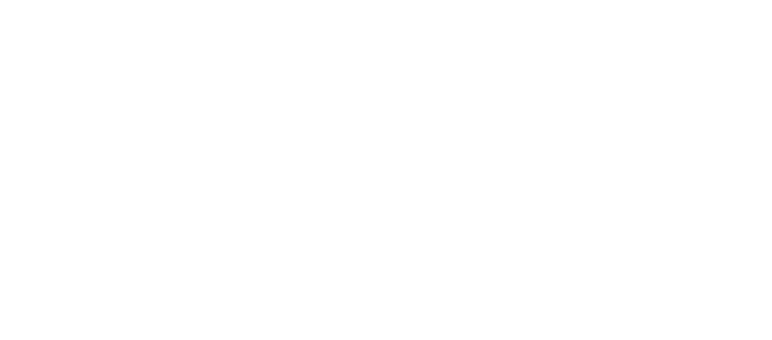
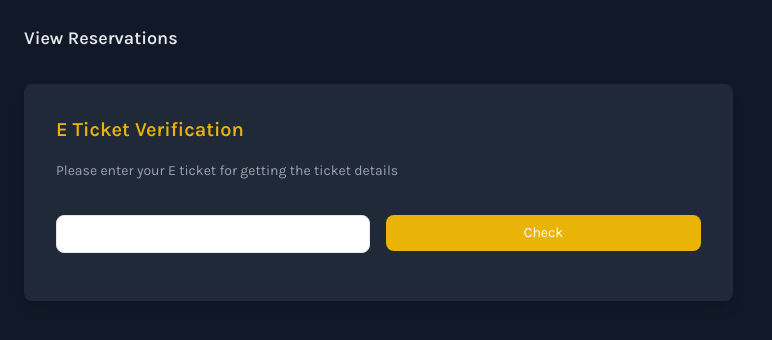
Before and after one commit to sanuga-lakdinu-kuruppu/booking-client, a React (Vite) app: page /commuter/view-reservations in a window 1280 px wide. Before the commit this address had no page. Shown: the top 340 px of the page, without its empty margins (0-772 px from the left). Built offline with nearby package versions, Linux system fonts and the light colour scheme.

Commit message:
view reservation completed

```diff
--- a/src/App.jsx
+++ b/src/App.jsx
@@ -4,6 +4,7 @@ import { ToastContainer } from "react-toastify";
 import CommuterFlow from "./components/pages/commuter/CommuterPage";
 import MakeReservation from "./components/pages/commuter/MakeReservation";
 import CommuterRegistration from "./components/pages/commuter/CommuterRegistration";
+import ViewReservation from "./components/pages/commuter/ViewReservationPage";
 
 function App() {
   return (
@@ -31,6 +32,10 @@ function App() {
           path="/commuter/make-reservations/register/:tripId"
           element={<CommuterRegistration />}
         />
+        <Route
+          path="/commuter/view-reservations"
+          element={<ViewReservation />}
+        />
       </Routes>
     </Router>
   );
--- a/src/components/pages/commuter/CommuterPage.jsx
+++ b/src/components/pages/commuter/CommuterPage.jsx
@@ -29,7 +29,7 @@ const CommuterFlow = () => {
             title="View Reservations"
             description="Check the details of your existing bookings."
             Icon={FaClipboardList}
-            onClick={() => console.log("Navigate to View Reservations page")}
+            onClick={() => navigate("/commuter/view-reservations")}
           />
           <HomeCard
             title="Cancel Reservations"
--- a/src/components/pages/commuter/CommuterRegistration.jsx
+++ b/src/components/pages/commuter/CommuterRegistration.jsx
@@ -170,6 +170,7 @@ const CommuterRegistration = () => {
         setIsLoading(false);
       }
     } else if (step === 3) {
+      setIsLoading(true);
       try {
         const response = await axios.post(
           `${BOOKING_SERVICE_BASE_URL}/booking-payments`,
@@ -179,7 +180,7 @@ const CommuterRegistration = () => {
         );
         const { redirectUrl } = response.data;
         if (redirectUrl) {
-          window.location.href = redirectUrl;
+          window.open(redirectUrl, "_blank");
         } else {
           toast.error("Redirect URL is not available.");
         }
--- /dev/null
+++ b/src/components/pages/commuter/ViewReservationPage.jsx
@@ -0,0 +1,223 @@
+import { useState } from "react";
+import Header from "../../widgets/header";
+import { ToastContainer, toast } from "react-toastify";
+import axios from "axios";
+
+const BOOKING_SERVICE_BASE_URL = "https://api.busriya.com/booking-service/v1.7";
+
+const ViewReservation = () => {
+  const [booking, setBooking] = useState(null);
+  const [isLoading, setIsLoading] = useState(false);
+  const [eTicket, setETicket] = useState("");
+  const [verification, setVerification] = useState(false);
+  const [verificationId, setVerificationId] = useState(null);
+  const [otp, setOtp] = useState("");
+
+  const handleSubmit = async (e) => {
+    e.preventDefault();
+    if (eTicket.trim() === "") {
+      toast.error(`Please enter your E Tikcet`);
+      return false;
+    }
+    if (!verification && !verificationId) {
+      setIsLoading(true);
+      try {
+        const url = `${BOOKING_SERVICE_BASE_URL}/bookings/eTicket/${eTicket}`;
+        const response = await axios.get(`${url}`);
+        const { verificationId } = response.data;
+        if (verificationId) {
+          setVerificationId(verificationId);
+        } else {
+          setVerificationId(0);
+          setVerification(true);
+          setBooking(response.data);
+        }
+      } catch (error) {
+        const errorMessage =
+          error.response?.data?.error || "An unexpected error occurred.";
+        toast.error(errorMessage);
+      } finally {
+        setIsLoading(false);
+      }
+    } else if (verificationId) {
+      if (otp.length < 4) {
+        toast.error("Please enter a valid OTP.");
+        return;
+      }
+      setIsLoading(true);
+      try {
+        await axios.patch(
+          `${BOOKING_SERVICE_BASE_URL}/otp-verifications/${verificationId}`,
+          {
+            otp: Number(otp),
+          }
+        );
+        toast.success("Commuter verification successful");
+        try {
+          const url = `${BOOKING_SERVICE_BASE_URL}/bookings/eTicket/${eTicket}`;
+          const response = await axios.get(`${url}`);
+          const { verificationId } = response.data;
+          if (!verificationId) {
+            setBooking(response.data);
+            setVerification(true);
+          }
+        } catch (error) {
+          const errorMessage =
+            error.response?.data?.error || "An unexpected error occurred.";
+          toast.error(errorMessage);
+        } finally {
+          setIsLoading(false);
+        }
+      } catch (error) {
+        const errorMessage =
+          error.response?.data?.error || "An unexpected error occurred.";
+        toast.error(errorMessage);
+      } finally {
+        setIsLoading(false);
+      }
+    }
+  };
+
+  return (
+    <div className="min-h-screen flex flex-col bg-gray-900 text-gray-100">
+      <ToastContainer
+        position="top-right"
+        autoClose={5000}
+        hideProgressBar
+        newestOnTop
+        closeOnClick
+        rtl={false}
+        pauseOnFocusLoss
+        draggable
+        pauseOnHover
+        theme="colored"
+      />
+      <main className="container mx-auto p-6 flex-1 space-y-8">
+        <Header title="View Reservations" tag="" />{" "}
+        <div className="grid grid-cols-12 gap-6">
+          {verification ? (
+            <div className="col-span-12 md:col-span-5 bg-gray-800 rounded-lg shadow-lg p-8  transition duration-300">
+              <h3 className="text-xl font-semibold text-yellow-500 mb-4 justify-start">
+                Booking Details
+              </h3>
+              <div className="text-sm text-gray-300 space-y-2">
+                <div className="flex justify-between text-blue-500">
+                  <span className="font-semibold">Booking Id:</span>
+                  <span>{booking.bookingId}</span>
+                </div>
+                <div className="flex justify-between">
+                  <span className="font-semibold">Commuter:</span>
+                  <span>
+                    {booking.commuter.name.firstName}{" "}
+                    {booking.commuter.name.lastName}
+                  </span>
+                </div>
+                <div className="flex justify-between">
+                  <span className="font-semibold">Trip Date:</span>
+                  <span>{booking.trip.tripDate}</span>
+                </div>
+                <div className="flex justify-between">
+                  <span className="font-semibold">Route:</span>
+                  <span>{booking.trip.route.routeName}</span>
+                </div>
+                <div className="flex justify-between">
+                  <span className="font-semibold">Departure Time:</span>
+                  <span>{booking.trip.schedule.departureTime}</span>
+                </div>
+                <div className="flex justify-between">
+                  <span className="font-semibold">Arrival Time:</span>
+                  <span>{booking.trip.schedule.arrivalTime}</span>
+                </div>
+
+                <div className="flex justify-between">
+                  <span className="font-semibold">Booking Status:</span>
+                  <span>{booking.bookingStatus}</span>
+                </div>
+              </div>
+            </div>
+          ) : !verificationId ? (
+            <div className="col-span-12 md:col-span-7 bg-gray-800 shadow-lg rounded-lg p-8">
+              <form onSubmit={handleSubmit} className="text-sm">
+                {" "}
+                <h3 className="text-xl font-semibold text-yellow-500 mb-4">
+                  E Ticket Verification
+                </h3>
+                <p className="mt-2 text-gray-400 leading-relaxed text-sm">
+                  Please enter your E ticket for getting the ticket details
+                </p>
+                <div className="flex mb-4 mt-8">
+                  <div className="w-1/2 pr-2">
+                    <input
+                      type="3"
+                      name="eTicket"
+                      value={eTicket}
+                      onChange={(e) => setETicket(e.target.value)}
+                      className="w-full px-4 py-2 border rounded-lg text-black"
+                    />
+                  </div>
+                  <div className="w-1/2 pl-2">
+                    <label className="block text-white"></label>
+
+                    <button
+                      type="submit"
+                      disabled={isLoading}
+                      className={`w-full px-6 py-2 rounded-lg focus:outline-none focus:ring-2 transform transition-all duration-300 ease-in-out ${
+                        isLoading
+                          ? "bg-gray-400 text-gray-200 cursor-not-allowed"
+                          : "bg-yellow-500 text-white hover:bg-yellow-400 focus:ring-yellow-500"
+                      }`}
+                    >
+                      {isLoading ? <span>Please wait ... </span> : "Check"}
+                    </button>
+                  </div>
+                </div>
+              </form>
+            </div>
+          ) : (
+            <div className="col-span-12 md:col-span-7 bg-gray-800 shadow-lg rounded-lg p-8">
+              <form onSubmit={handleSubmit} className="text-sm">
+                {" "}
+                <h3 className="text-xl font-semibold text-yellow-500 mb-4">
+                  Commuter Verification
+                </h3>
+                <p className="mt-2 text-gray-400 leading-relaxed text-sm">
+                  You will be received an otp via entered email address. Please
+                  verify your email address by entering received otp, This otp
+                  will only be valid for 10 minutes
+                </p>
+                <div className="flex mb-4 mt-8">
+                  <div className="w-1/2 pr-2">
+                    <input
+                      type="3"
+                      name="otp"
+                      value={otp}
+                      onChange={(e) => setOtp(e.target.value)}
+                      className="w-full px-4 py-2 border rounded-lg text-black"
+                    />
+                  </div>
+                  <div className="w-1/2 pl-2">
+                    <label className="block text-white"></label>
+
+                    <button
+                      type="submit"
+                      disabled={isLoading}
+                      className={`w-full px-6 py-2 rounded-lg focus:outline-none focus:ring-2 transform transition-all duration-300 ease-in-out ${
+                        isLoading
+                          ? "bg-gray-400 text-gray-200 cursor-not-allowed"
+                          : "bg-yellow-500 text-white hover:bg-yellow-400 focus:ring-yellow-500"
+                      }`}
+                    >
+                      {isLoading ? <span>Please wait ... </span> : "Verify"}
+                    </button>
+                  </div>
+                </div>
+              </form>
+            </div>
+          )}
+        </div>
+      </main>
+    </div>
+  );
+};
+
+export default ViewReservation;
```
